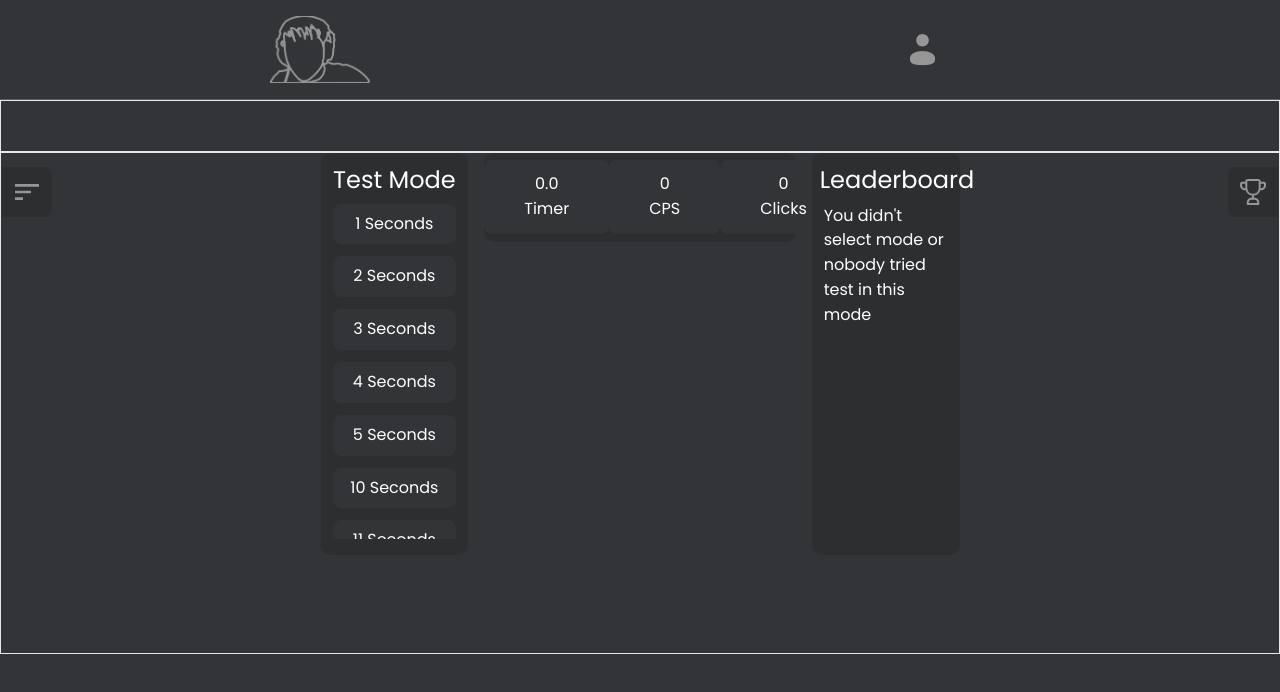
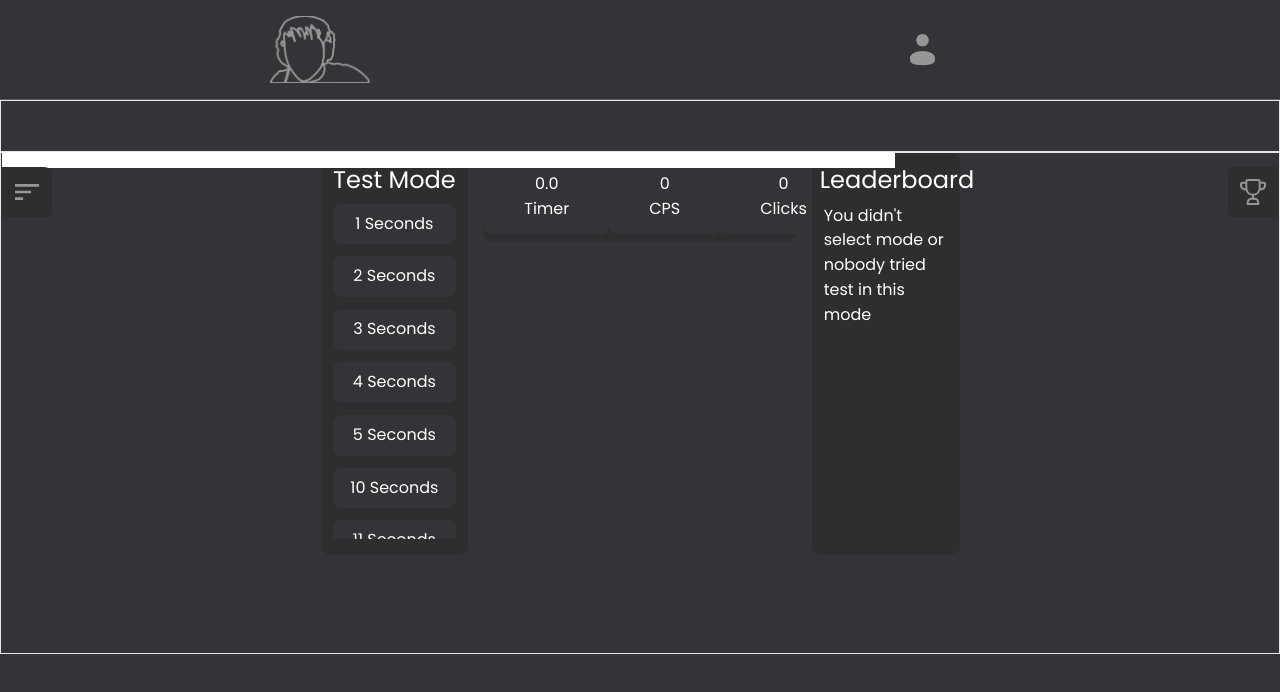
Before and after one commit to da4do0/clickTestTailwind, a React (Vite) app: page / in a window 1280 px wide. Shown: the top 692 px of the page. Built offline with nearby package versions, Linux system fonts and the light colour scheme.

Commit message:
altro css

```diff
--- a/src/routes/main/mainContainer.jsx
+++ b/src/routes/main/mainContainer.jsx
@@ -110,8 +110,14 @@ const Main = () => {
         seconds={seconds}
         clicks={click}
       />
-      <main className=" py-[50px] sm-mobile:w-[100vw] border mobile: py-[0px]">
-        <section className=" mobile:h-[80px] relative border">
+      <main className=" py-[50px] sm-mobile:w-[100vw] border mobile:py-[0px]">
+        <section className=" mobile:h-[80px] relative border w-[100%]">
+          <div>
+            <TimeTest
+              uploadGoalSeconds={uploadGoalSeconds}
+              goalSeconds={goalSeconds}
+              mobile={true}
+            />
             <div
               className={` mobile: bg-[#2c2e30] w-[50px] h-[50px] absolute top-[15px] grid place-items-center rounded-r-lg ${
                 openModes ? "right-[20%]" : ""
@@ -130,6 +136,7 @@ const Main = () => {
                   fill="#969696"
                 />
               </svg>
+            </div>
           </div>
           <div
             className={` mobile: bg-[#2c2e30] w-[50px] h-[50px] absolute top-[15px] grid place-items-center rounded-l-lg ${
@@ -153,6 +160,7 @@ const Main = () => {
               />
             </svg>
           </div>
+
         </section>
 
         <section className="grid grid-cols-4 grid-rows-4 gap-4 w-[50%] h-[450px] mx-auto my-0 mobile:w-[90%] mobile:py-[10px]">
@@ -165,6 +173,7 @@ const Main = () => {
           <TimeTest
             uploadGoalSeconds={uploadGoalSeconds}
             goalSeconds={goalSeconds}
+            mobile={false}
           />
 
           <Leaderboard />
--- a/src/routes/main/timeTest.jsx
+++ b/src/routes/main/timeTest.jsx
@@ -1,13 +1,13 @@
 import React from "react";
 import { useOperationDb } from "../../hooks/operationDb.hook";
 
-const TimeTest = ({ uploadGoalSeconds, goalSeconds }) => {
+const TimeTest = ({ uploadGoalSeconds, goalSeconds, mobile}) => {
 
 
 
   const timeTable = [1, 2, 3, 4, 5, 10, 11, 13, 14];
   return (
-    <section className="col-span-1 row-start-1 row-span-4 h-[100%] overflow-hidden bg-[#2c2e30] rounded-[10px] px-2 pb-4 mobile:hidden">
+    <section className={`col-span-1 row-start-1 row-span-4 h-[100%] overflow-hidden bg-[#2c2e30] rounded-[10px] px-2 pb-4 ${mobile? "absolute w-[70%] bg-white rounded-none":"mobile:hidden"}`}>
       <div className=" w-[100%] text-center py-2 h-[10%] text-[24px]">
         <span>Test Mode</span>
       </div>
```
Lines whose indentation alone changed are shown as unchanged.
